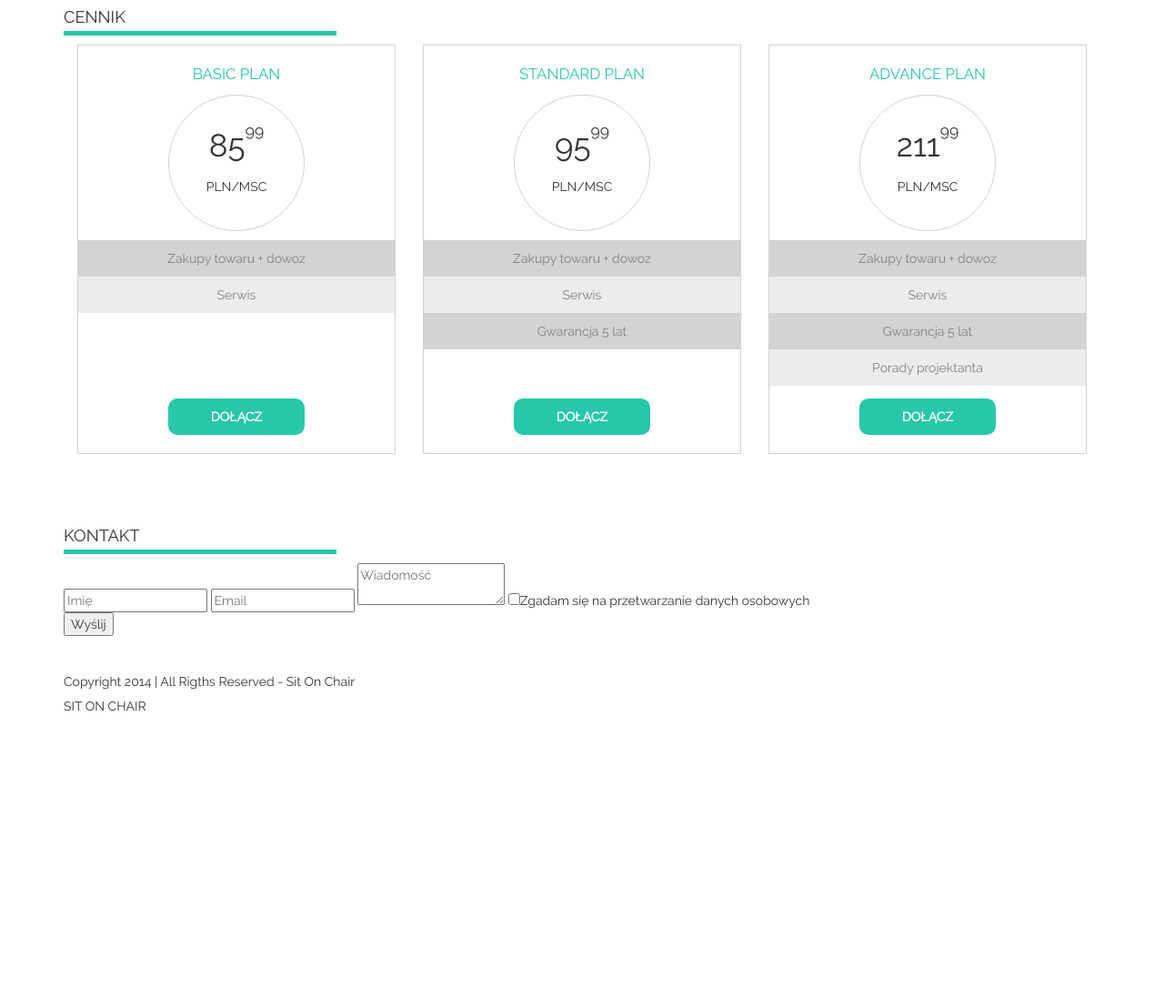
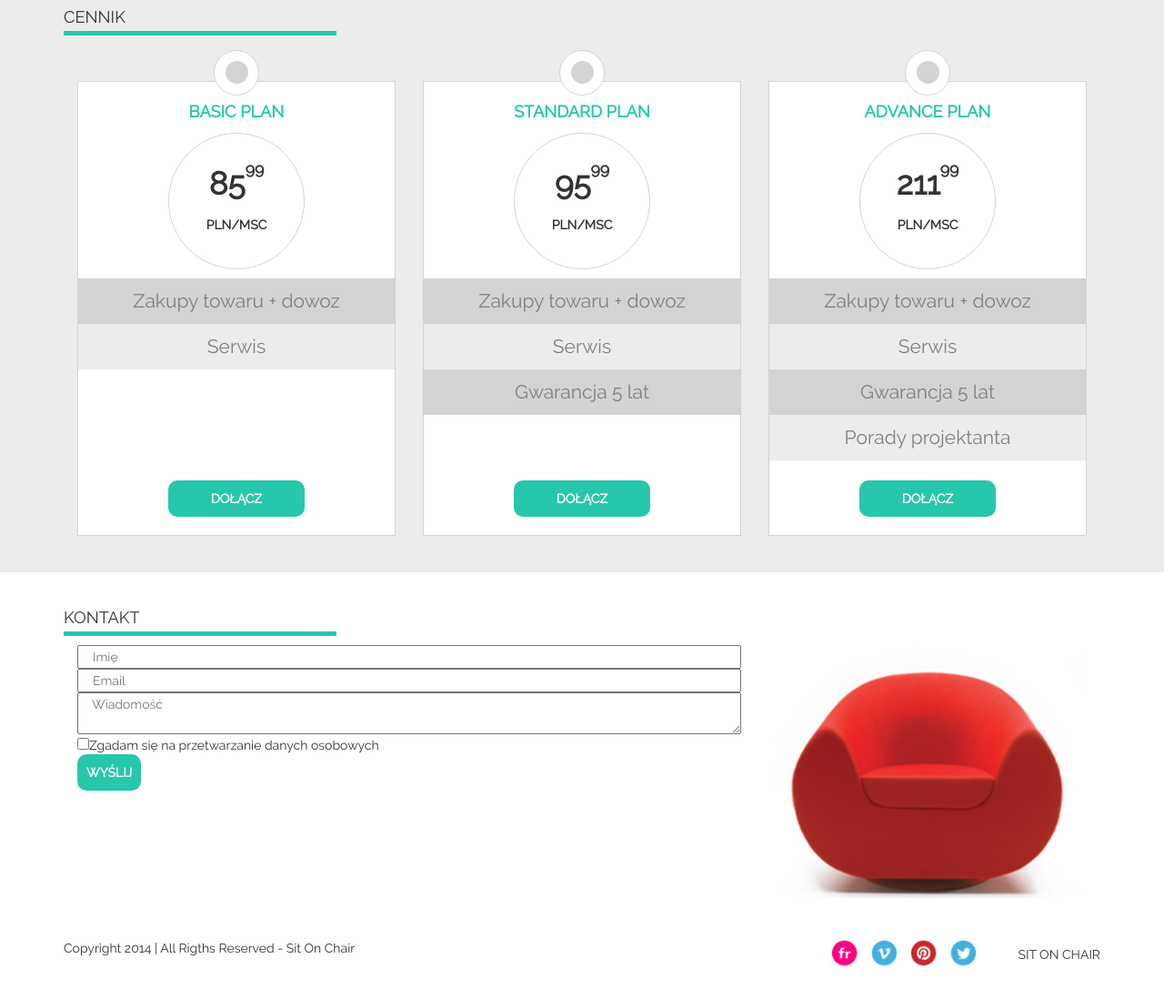
Before and after one commit to BartoszBazanski/SitOnChair, a plain HTML site: page index.html in a window 1280 px wide. Shown: the part 860-1958 px from the top of the page at 91% size. Before the commit the page ends 1659 px from the top, so only its background shows below. Drawn offline with nearby package versions, Linux system fonts and the light colour scheme.

Commit message:
Finish pricing section and footer

```diff
--- a/css/main.scss
+++ b/css/main.scss
@@ -5,6 +5,7 @@
 @import "partials/slider";
 @import "partials/gallery";
 @import "partials/pricing";
+@import "partials/footer";
 
 body{
     font-size: 14px;
--- a/css/partials/_buttons.scss
+++ b/css/partials/_buttons.scss
@@ -1,4 +1,4 @@
-button{
+.button, button{
     border: none;
     color: white;
     padding: 10px;
--- /dev/null
+++ b/css/partials/_footer.scss
@@ -0,0 +1,17 @@
+footer{
+    padding: 25px 0;
+    p{
+        float: left;
+    }
+    .socials{
+        float: right;
+        margin-right: 40px;
+        img{
+            width: 30px;
+            margin: 0 5px;
+        }
+    }
+    h5{
+        float: right;
+    }
+}
--- a/css/partials/_pricing.scss
+++ b/css/partials/_pricing.scss
@@ -1,17 +1,22 @@
 #pricing{
+    background-color: lighten(lightgray, 10);
     .payment-plan{
+        background-color: white;
         border: 1px solid lightgray;
         padding: 20px 0 80px;
         margin-bottom: 20px;
+        margin-top: 40px;
         text-align: center;
         position: relative;
-        height: 450px;
+        height: 500px;
         .payment-name{
-            font-size: 1.2em;
+            font-size: 1.3em;
+            font-weight: bold;
             text-transform: uppercase;
             color: $theme-color;
         }
         .price{
+            font-weight: bold;
             width: 150px;
             height: 150px;
             border-radius: 50%;
@@ -29,6 +34,7 @@
         }
         .plan-features{
             li{
+                font-size: 1.5em;
                 padding: 10px 0;
                 color: gray;
                 background-color: lightgray;
@@ -43,5 +49,58 @@
             width: 150px;
             left: calc(50% - 75px);
         }
+        &:after{
+            content: "";
+            position: absolute;
+            width: 50px;
+            height: 50px;
+            border: 1px solid lightgray;
+            background-color: white;
+            border-radius: 50%;
+            top: -35px;
+            left: calc(50% - 25px);
+            z-index: 2;
+        }
+        &:before{
+            content: "";
+            position: absolute;
+            width: 25px;
+            height: 25px;
+            background-color: lightgray;
+            border-radius: 50%;
+            top: -22.5px;
+            left: calc(50% - 12.5px);
+            z-index: 3;
+        }
+    }
+    .payment-plan:hover{
+        background-color: $theme-color;
+        border-color: $theme-color;
+        &:after{
+            background-color: $theme-color;
+            border-color: $theme-color;
+        }
+        &:before{
+            background-color: white;
+        }
+        .payment-name{
+            color: white;
+        }
+        .price{
+            background-color: white;
+            border-color: $theme-color;
+            color: $theme-color;
+        }
+        .plan-features{
+            li{
+                &:nth-child(odd){
+                    background-color: white;
+                }
+            }
+        }
+        button{
+            color: $theme-color;
+            background-color: white;
+        }
     }
 }
--- a/index.html
+++ b/index.html
@@ -69,7 +69,9 @@
                 <h2>Cennik</h2>
                 <div class="col-md-4">
                     <div class="payment-plan">
-                        <div class="upper-decoration"></div>
+                        <div class="upper-decoration">
+                            <div class="inner-circle"></div>
+                        </div>
                         <div class="payment-name">Basic Plan</div>
                         <div class="price">
                             <p class="price-value">85<sup>99</sup></p>
@@ -120,21 +122,26 @@
         <section id="contact">
             <div class="container">
                 <h2>Kontakt</h2>
-                <form>
-                    <input placeholder="Imię">
-                    <input placeholder="Email">
-                    <textarea placeholder="Wiadomość"></textarea>
+                <form class="col-md-8 col-xs-12">
+                    <input class="col-md-12" placeholder="Imię">
+                    <input class="col-md-12" placeholder="Email">
+                    <textarea class="col-md-12" placeholder="Wiadomość"></textarea>
                     <input type="checkbox">Zgadam się na przetwarzanie danych osobowych<br>
-                    <input type="submit" value="Wyślij">
+                    <input class="button" type="submit" value="Wyślij">
                 </form>
-                <img src=""/>
+                <img class="col-md-4" src="images/red_chair.png" alt="Red chair" title="Contact us" />
             </div>
         </section>
         <footer>
             <div class="container">
                 <p>Copyright 2014 | All Rigths Reserved - Sit On Chair</p>
-                <div class="socials"></div>
                 <h5>Sit On Chair</h5>
+                <div class="socials">
+                    <img src="images/flickr.png" title="Flickr" alt="Social media">
+                    <img src="images/vimeo.png" title="Vimeo" alt="Social media">
+                    <img src="images/pinterest.png" title="Pinterest" alt="Social media">
+                    <img src="images/twitter.png" title="Twitter" alt="Social media">
+                </div>
             </div>
         </footer>
     </body>
```
Also changed, not shown: css/main.css, 1 other file.
